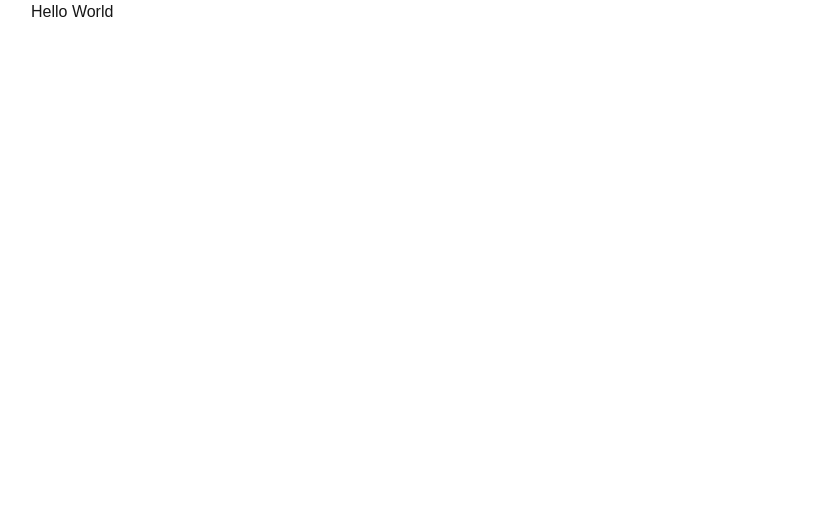
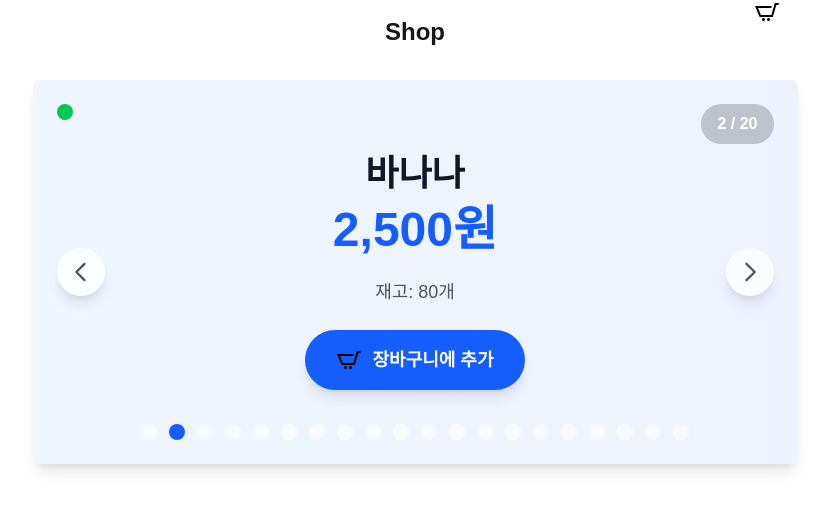
Before and after one commit to ginsum-dev/ecommerce-nextjs, a Next.js app: page / in a window 1280 px wide. Shown: the top 510 px of the page, without its empty margins (225-1054 px from the left). Built offline with nearby package versions, Linux system fonts and the light colour scheme.

Commit message:
Feat: 슬라이더 추가

```diff
--- a/src/app/page.tsx
+++ b/src/app/page.tsx
@@ -1,10 +1,17 @@
+import Header from "@/components/custom/Header";
+import Navbar from "@/components/custom/Navbar";
+import ProductSlider from "@/components/home/ProductSlider";
+
 export default function Home() {
   return (
-    <div className="">
-      <main className="">
-        <h1>Hello World</h1>
-      </main>
-      <footer className=""></footer>
+    <div className="relative flex flex-col gap-4">
+      <Header>
+        <h1 className="text-2xl font-bold">Shop</h1>
+      </Header>
+      <Navbar />
+      <div className="w-[765px] mx-auto">
+        <ProductSlider />
+      </div>
     </div>
   );
 }
--- /dev/null
+++ b/src/components/home/ProductSlider.tsx
@@ -0,0 +1,221 @@
+"use client";
+
+import { useState, useEffect, useRef } from "react";
+import { useGetProducts } from "@/queries/productQueries";
+import Image from "next/image";
+import { CartType, useCartStore } from "@/store/cartStore";
+import cartIcon from "@/assets/icons/cart-icon.svg";
+import QuantityButton from "../custom/QuantityButton";
+
+export default function ProductSlider() {
+  const { data: products, isLoading, isError } = useGetProducts();
+  const [currentIndex, setCurrentIndex] = useState(0);
+  const [isAutoPlaying, setIsAutoPlaying] = useState(true);
+  const [touchStart, setTouchStart] = useState<number | null>(null);
+  const [touchEnd, setTouchEnd] = useState<number | null>(null);
+  const cartItems = useCartStore((state) => state.cartItems);
+  const addToCart = useCartStore((state) => state.addToCart);
+  const autoPlayRef = useRef<NodeJS.Timeout | null>(null);
+
+  // 자동 슬라이드 (5초마다)
+  useEffect(() => {
+    if (!products || products.length === 0 || !isAutoPlaying) return;
+
+    autoPlayRef.current = setInterval(() => {
+      setCurrentIndex((prevIndex) =>
+        prevIndex === products.length - 1 ? 0 : prevIndex + 1
+      );
+    }, 5000);
+
+    return () => {
+      if (autoPlayRef.current) {
+        clearInterval(autoPlayRef.current);
+      }
+    };
+  }, [products, isAutoPlaying]);
+
+  const nextSlide = () => {
+    if (!products) return;
+    setIsAutoPlaying(false);
+    setCurrentIndex((prevIndex) =>
+      prevIndex === products.length - 1 ? 0 : prevIndex + 1
+    );
+    // 3초 후 자동 재생 재개
+    setTimeout(() => setIsAutoPlaying(true), 3000);
+  };
+
+  const prevSlide = () => {
+    if (!products) return;
+    setIsAutoPlaying(false);
+    setCurrentIndex((prevIndex) =>
+      prevIndex === 0 ? products.length - 1 : prevIndex - 1
+    );
+    // 3초 후 자동 재생 재개
+    setTimeout(() => setIsAutoPlaying(true), 3000);
+  };
+
+  const goToSlide = (index: number) => {
+    setIsAutoPlaying(false);
+    setCurrentIndex(index);
+    // 3초 후 자동 재생 재개
+    setTimeout(() => setIsAutoPlaying(true), 3000);
+  };
+
+  // 터치 이벤트 처리
+  const handleTouchStart = (e: React.TouchEvent) => {
+    setTouchStart(e.targetTouches[0].clientX);
+  };
+
+  const handleTouchMove = (e: React.TouchEvent) => {
+    setTouchEnd(e.targetTouches[0].clientX);
+  };
+
+  const handleTouchEnd = () => {
+    if (!touchStart || !touchEnd) return;
+
+    const distance = touchStart - touchEnd;
+    const isLeftSwipe = distance > 50;
+    const isRightSwipe = distance < -50;
+
+    if (isLeftSwipe) {
+      nextSlide();
+    }
+    if (isRightSwipe) {
+      prevSlide();
+    }
+
+    setTouchStart(null);
+    setTouchEnd(null);
+  };
+
+  if (isLoading) {
+    return (
+      <div className="w-full h-80 sm:h-96 bg-gray-100 rounded-lg flex items-center justify-center">
+        <p className="text-gray-600">상품을 불러오는 중...</p>
+      </div>
+    );
+  }
+
+  if (isError || !products || products.length === 0) {
+    return (
+      <div className="w-full h-80 sm:h-96 bg-gray-100 rounded-lg flex items-center justify-center">
+        <p className="text-gray-600">상품을 불러올 수 없습니다.</p>
+      </div>
+    );
+  }
+
+  const currentProduct = products[currentIndex];
+  const cartOrder =
+    cartItems.find((item: CartType) => item.id === currentProduct.id)?.order ||
+    0;
+
+  return (
+    <div
+      className="relative w-full max-w-6xl mx-auto h-80 sm:h-96 bg-gradient-to-r from-blue-50 to-indigo-50 rounded-lg overflow-hidden cursor-grab active:cursor-grabbing shadow-lg"
+      onTouchStart={handleTouchStart}
+      onTouchMove={handleTouchMove}
+      onTouchEnd={handleTouchEnd}
+    >
+      {/* 상품 정보 */}
+      <div className="absolute inset-0 flex items-center justify-center p-8">
+        <div className="text-center max-w-lg">
+          <h2 className="text-3xl sm:text-4xl font-bold text-gray-900 mb-3">
+            {currentProduct.name}
+          </h2>
+          <p className="text-4xl sm:text-5xl font-bold text-blue-600 mb-6">
+            {currentProduct.price.toLocaleString()}원
+          </p>
+          <p className="text-base sm:text-lg text-gray-600 mb-6">
+            재고: {currentProduct.stock.toLocaleString()}개
+          </p>
+
+          {/* 장바구니 버튼 */}
+          <div className="flex justify-center">
+            {cartOrder > 0 ? (
+              <QuantityButton
+                orderNumber={cartOrder}
+                cartItem={currentProduct}
+              />
+            ) : (
+              <button
+                className="flex items-center gap-3 px-8 py-4 bg-blue-600 text-white rounded-full hover:bg-blue-700 transition-colors text-lg font-semibold shadow-lg"
+                onClick={() => addToCart(currentProduct)}
+              >
+                <Image src={cartIcon} alt="cart" width={24} height={24} />
+                <span>장바구니에 추가</span>
+              </button>
+            )}
+          </div>
+        </div>
+      </div>
+
+      {/* 네비게이션 버튼 */}
+      <button
+        onClick={prevSlide}
+        className="absolute left-6 top-1/2 transform -translate-y-1/2 w-12 h-12 bg-white/80 hover:bg-white rounded-full flex items-center justify-center shadow-lg transition-all"
+      >
+        <svg
+          className="w-7 h-7 text-gray-600"
+          fill="none"
+          stroke="currentColor"
+          viewBox="0 0 24 24"
+        >
+          <path
+            strokeLinecap="round"
+            strokeLinejoin="round"
+            strokeWidth={2}
+            d="M15 19l-7-7 7-7"
+          />
+        </svg>
+      </button>
+
+      <button
+        onClick={nextSlide}
+        className="absolute right-6 top-1/2 transform -translate-y-1/2 w-12 h-12 bg-white/80 hover:bg-white rounded-full flex items-center justify-center shadow-lg transition-all"
+      >
+        <svg
+          className="w-7 h-7 text-gray-600"
+          fill="none"
+          stroke="currentColor"
+          viewBox="0 0 24 24"
+        >
+          <path
+            strokeLinecap="round"
+            strokeLinejoin="round"
+            strokeWidth={2}
+            d="M9 5l7 7-7 7"
+          />
+        </svg>
+      </button>
+
+      {/* 인디케이터 */}
+      <div className="absolute bottom-6 left-1/2 transform -translate-x-1/2 flex space-x-3">
+        {products.map((_, index) => (
+          <button
+            key={index}
+            onClick={() => goToSlide(index)}
+            className={`w-4 h-4 rounded-full transition-all ${
+              index === currentIndex
+                ? "bg-blue-600"
+                : "bg-white/60 hover:bg-white/80"
+            }`}
+          />
+        ))}
+      </div>
+
+      {/* 상품 번호 표시 */}
+      <div className="absolute top-6 right-6 bg-black/20 text-white px-4 py-2 rounded-full text-base font-semibold">
+        {currentIndex + 1} / {products.length}
+      </div>
+
+      {/* 자동 재생 상태 표시 */}
+      <div className="absolute top-6 left-6">
+        <div
+          className={`w-4 h-4 rounded-full ${
+            isAutoPlaying ? "bg-green-500" : "bg-yellow-500"
+          }`}
+        />
+      </div>
+    </div>
+  );
+}
--- a/src/components/products/ProductItem.tsx
+++ b/src/components/products/ProductItem.tsx
@@ -1,11 +1,11 @@
 import Image from "next/image";
-import { Product } from "@/queries/productQueries";
+import { ProductType } from "@/types/productTypes";
 import { CartType, useCartStore } from "@/store/cartStore";
 
 import cartIcon from "@/assets/icons/cart-icon.svg";
 import QuantityButton from "../custom/QuantityButton";
 
-export default function ProductItem({ product }: { product: Product }) {
+export default function ProductItem({ product }: { product: ProductType }) {
   const cartItems = useCartStore((state) => state.cartItems);
   const addToCart = useCartStore((state) => state.addToCart);
 
```
